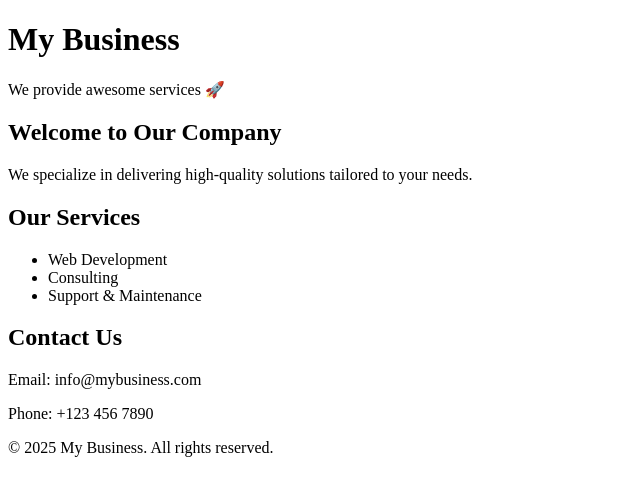
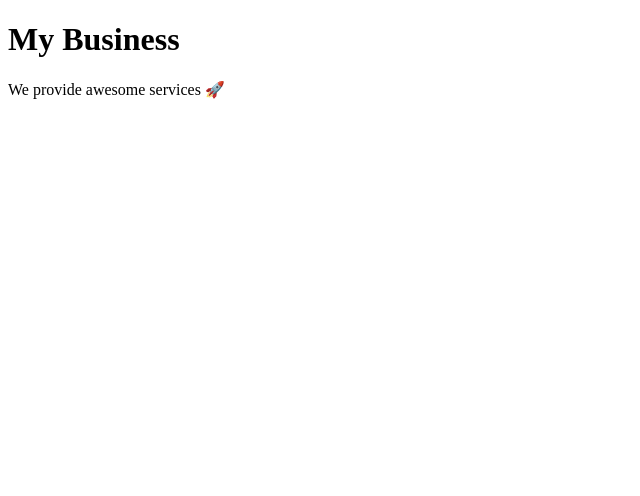
Before and after one commit to poornamaheez/services, a React (Vite) app: page / in a window 1280 px wide. Shown: the top 496 px of the page, without its empty margins (0-640 px from the left). Built offline with nearby package versions, Linux system fonts and the light colour scheme.

Commit message:
added different css for all components

```diff
--- a/src/App.tsx
+++ b/src/App.tsx
@@ -10,10 +10,10 @@ function App() {
   return (
     <>
       <Header />
-      <Body />
+      {/* <Body />
       <Services />
       <Contact />
-      <Footer />
+      <Footer /> */}
     </>
   )
 }
--- a/src/index.css
+++ b/src/index.css
@@ -0,0 +1,17 @@
+:root {
+  /* Light theme defaults */
+  --color-bg: #ffffff;
+  --color-text: #222222;
+  --color-primary: #4f46e5;
+  --color-accent: #f59e0b;
+}
+
+@media (prefers-color-scheme: dark) {
+  :root {
+    /* Dark theme overrides */
+    --color-bg: #e5e7eb;
+    --color-text: #111827;
+    --color-primary: #6366f1;
+    --color-accent: #fbbf24;
+  }
+}
```
Also changed, not shown: src/components/Body.css (added), src/components/Contact.css (added), src/components/Footer.css (added), src/components/Header.css (added), src/components/Services.css (added).
